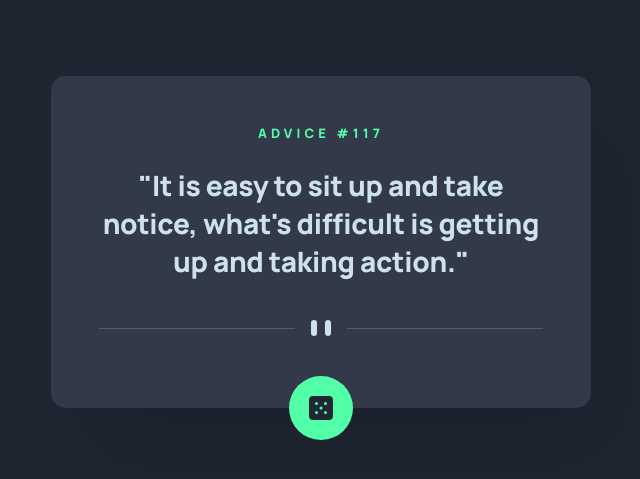
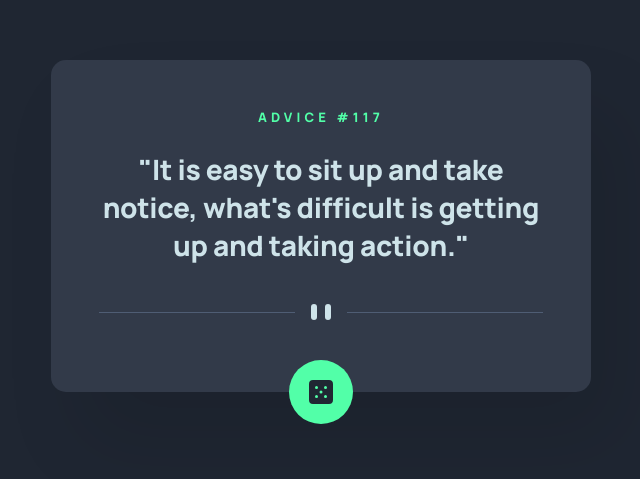
Before and after one commit to vanderms/advice-generator, a React (Create React App) app: page / in a window 1280 px wide. Shown: the part 171-650 px from the top of the page, without its empty margins (319-959 px from the left). Built offline with nearby package versions, Linux system fonts and the light colour scheme.

Commit message:
adjust card margin top

```diff
--- a/src/App.module.scss
+++ b/src/App.module.scss
@@ -5,7 +5,6 @@
   justify-content: center;
   align-items: center;
   height: Max(100vh, rem(810));
-  padding-top: rem(16);
 
   @include media(mobile){
     align-items: flex-start;
@@ -14,6 +13,7 @@
 }
 
 .adviceCard{
+  margin-top: rem(-16);
   width: rem(540);
   background-color: $dark-grayish-blue;
   box-shadow: 30px 50px 80px rgba(0, 0, 0, 0.100202);
```
